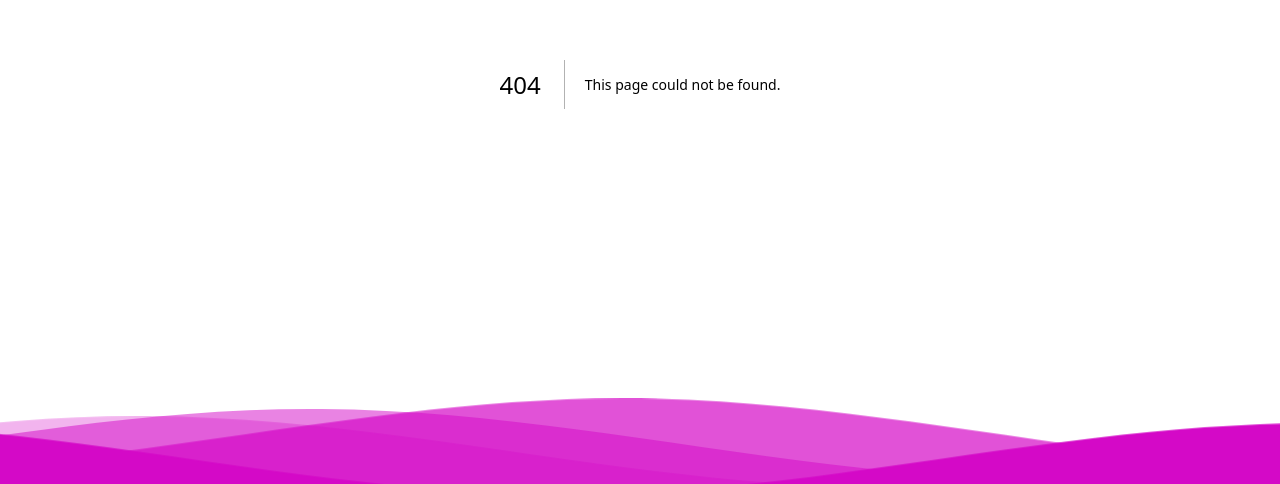
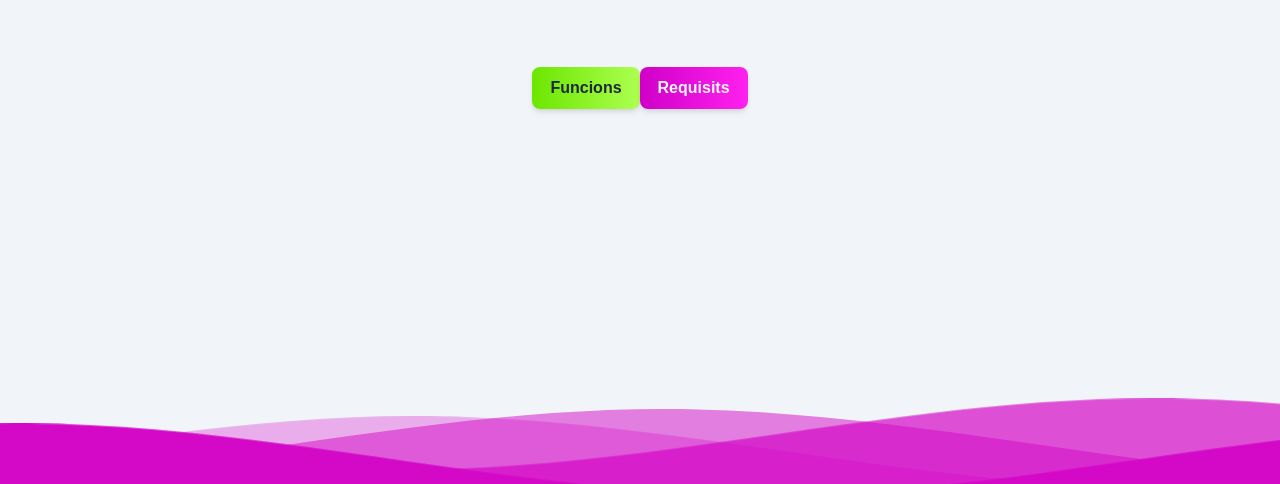
Before and after one commit to pdpau/swipejobs, a Next.js app: page /try-page in a window 1280 px wide. Before the commit this address had no page. Shown: the part 316-800 px from the top of the page. Built offline with nearby package versions, Linux system fonts and the light colour scheme; a web font is replaced by a local one.

Commit message:
pagina de pruebas

```diff
--- /dev/null
+++ b/app/try-page/page.tsx
@@ -0,0 +1,16 @@
+"use client";
+
+/* Imports */
+import { GreenButton } from "../components/buttons/GreenButton";
+import { PinkButton } from "../components/buttons/PinkButton";
+
+
+/* Main component */
+export default function TryPage() {
+    return (
+        <main className="h-screen w-screen flex justify-center items-center bg-slate-100">
+            <GreenButton text="Funcions" />
+            <PinkButton text="Requisits" />
+        </main>
+    );
+};
```
